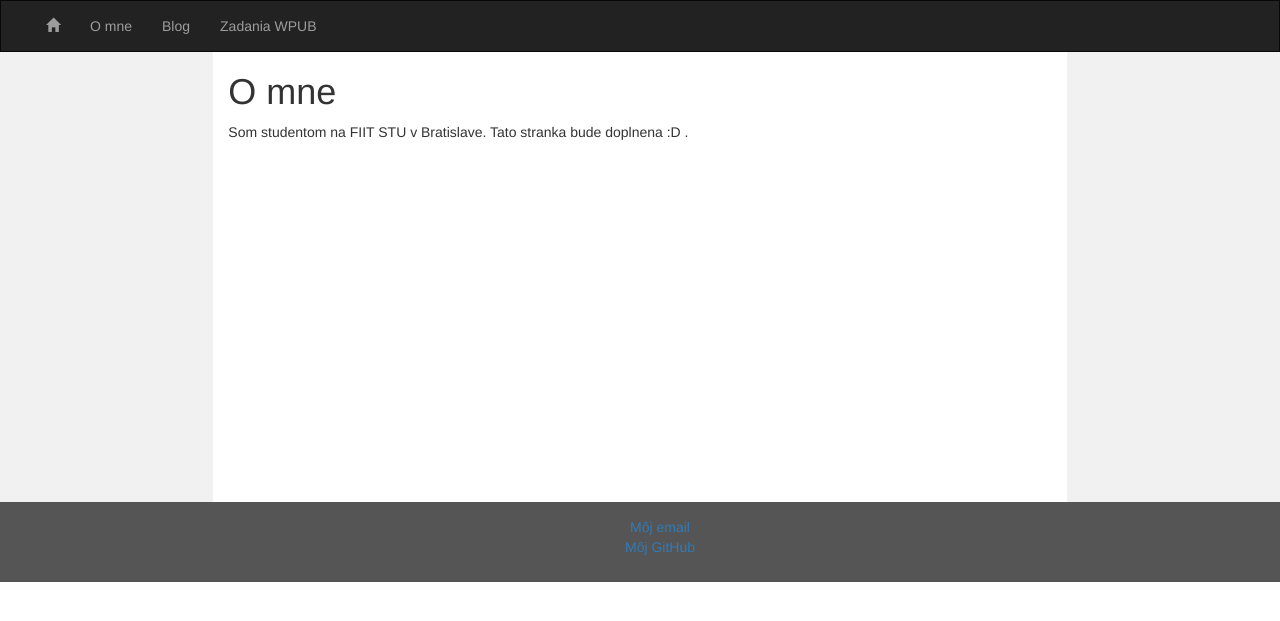
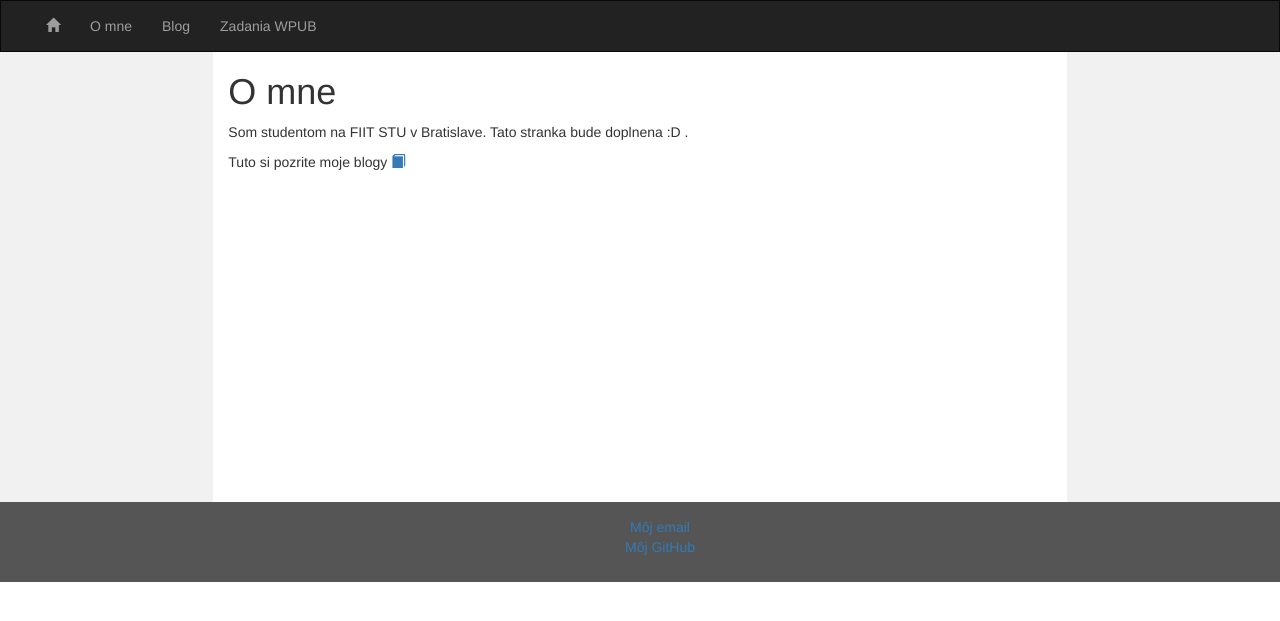
Before and after one commit to mg-24/peterzajac39.github.io, a Jekyll site: the page built from about/index.html, in a window 1280 px wide. Shown: the top 621 px of the page. Built offline with Jekyll 4.4.1, drawn with Linux system fonts in a browser that asks for light colours.

Commit message:
pridanie ikony

```diff
--- a/about/index.html
+++ b/about/index.html
@@ -6,6 +6,6 @@ title: O mne
 	<div class="blurb">
 	<p>Som studentom na FIIT STU v Bratislave. Tato stranka bude doplnena :D .
 	</div><!-- /.blurb -->
-	<!-- 	<p>Tuto si pozrite moje blogy
-	<a href="/blog"><span class="glyphicon glyphicon-book"></span></a> -->
+	<p>Tuto si pozrite moje blogy
+	<a href="/blog"><span class="glyphicon glyphicon-book"></span></a>
 	</p>
```
